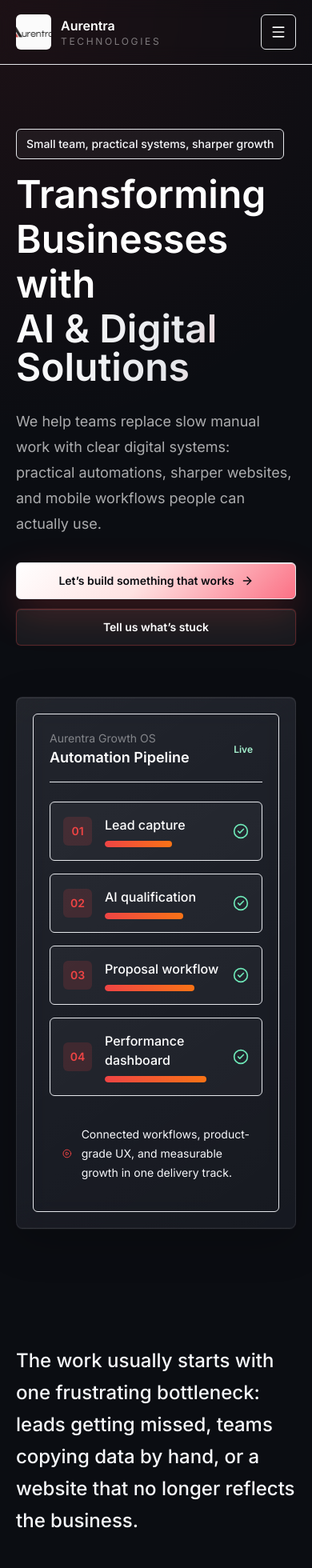
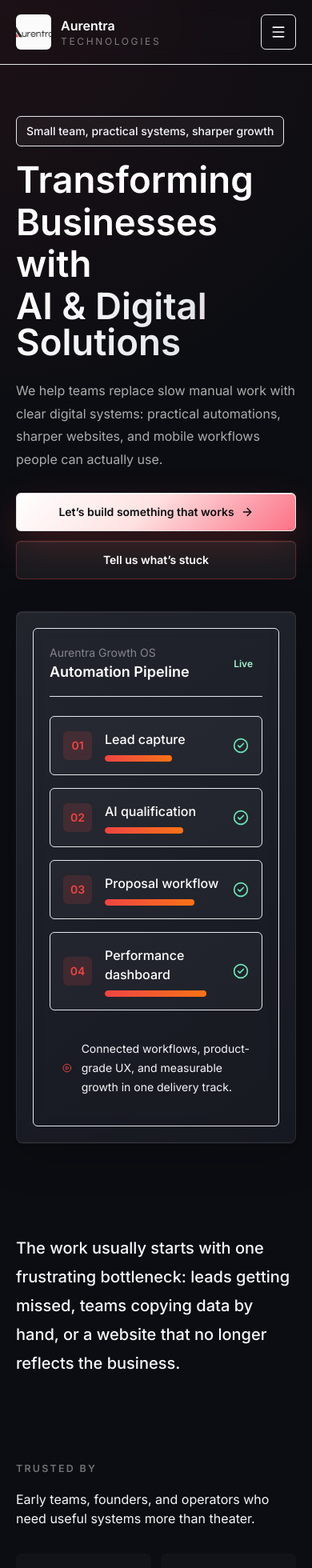
Before and after one commit to Akhils696/Aurentra, a Next.js app: page / in a window 390 px wide. Shown: the top 1960 px of the page at 80% size. Built offline with nearby package versions, Linux system fonts and the light colour scheme.

Commit message:
feat: improve mobile-first responsiveness and interaction polish

```diff
--- a/app/page.tsx
+++ b/app/page.tsx
@@ -18,18 +18,18 @@ export default function Home() {
   return (
     <>
       <HeroParallax>
-        <Container className="grid items-center gap-16 lg:grid-cols-[1.12fr_0.88fr]">
+        <Container className="grid items-center gap-10 sm:gap-16 lg:grid-cols-[1.12fr_0.88fr]">
           <MotionReveal>
             <div>
               <p className="mb-5 inline-flex rounded-md border border-white/12 bg-white/[0.045] px-3 py-2 text-sm font-medium text-white/72">
                 Small team, practical systems, sharper growth
               </p>
               <HeroTitle />
-              <p className="body-copy mt-7 max-w-xl text-lg">
+              <p className="body-copy mt-6 max-w-xl text-base sm:mt-7 sm:text-lg">
                 We help teams replace slow manual work with clear digital systems: practical automations, sharper websites, and mobile workflows people can actually use.
               </p>
               <MotionScaleIn delay={0.45}>
-                <div className="mt-8 flex flex-col gap-3 sm:flex-row">
+                <div className="mt-7 flex flex-col gap-3 sm:mt-8 sm:flex-row">
                   <Button href="/contact">
                     Let’s build something that works <ArrowRight aria-hidden className="ml-2 size-4" />
                   </Button>
@@ -51,9 +51,9 @@ export default function Home() {
 
       <SectionDivider />
 
-      <section className="py-16">
+      <section className="py-12 sm:py-16">
         <Container>
-          <p className="max-w-3xl text-2xl font-medium leading-10 text-white/78">
+          <p className="max-w-3xl text-xl font-medium leading-9 text-white/78 sm:text-2xl sm:leading-10">
             The work usually starts with one frustrating bottleneck: leads getting missed, teams copying data by hand, or a website that no longer reflects the business.
           </p>
         </Container>
@@ -69,7 +69,7 @@ export default function Home() {
 
       <SectionDivider />
 
-      <section className="py-20 sm:py-24">
+      <section className="py-16 sm:py-24">
         <Container>
           <div className="grid gap-12 lg:grid-cols-[0.42fr_0.58fr] lg:items-center">
             <SectionHeading
@@ -84,7 +84,7 @@ export default function Home() {
 
       <SectionDivider />
 
-      <section className="section-depth py-24 sm:py-28">
+      <section className="section-depth py-20 sm:py-28">
         <Container>
           <p className="quiet-label mb-8 max-w-xl font-semibold">How we turn that into momentum</p>
           <div className="mb-12 grid gap-8 md:grid-cols-[0.72fr_0.28fr] md:items-end">
--- a/components/home/hero-parallax.tsx
+++ b/components/home/hero-parallax.tsx
@@ -7,11 +7,11 @@ export function HeroParallax({ children }: { children: React.ReactNode }) {
   const ref = useRef<HTMLElement | null>(null);
   const prefersReducedMotion = useReducedMotion();
   const { scrollYProgress } = useScroll({ target: ref, offset: ["start start", "end start"] });
-  const y = useTransform(scrollYProgress, [0, 1], [0, 34]);
+  const y = useTransform(scrollYProgress, [0, 1], [0, 22]);
   const opacity = useTransform(scrollYProgress, [0, 1], [1, 0.72]);
 
   return (
-    <section ref={ref} className="relative overflow-hidden py-20 sm:py-24 lg:py-28">
+    <section ref={ref} className="relative overflow-hidden py-16 sm:py-24 lg:py-28">
       <motion.div
         aria-hidden
         className="absolute inset-x-0 top-0 -z-10 h-2/3 bg-[radial-gradient(circle_at_50%_20%,rgba(239,68,68,0.13),transparent_42%)]"
--- a/components/home/hero-title.tsx
+++ b/components/home/hero-title.tsx
@@ -8,8 +8,8 @@ export function HeroTitle() {
   const prefersReducedMotion = useReducedMotion();
 
   return (
-    <h1 className="premium-heading max-w-5xl text-5xl font-semibold text-white sm:text-6xl lg:text-7xl">
-      <span className="inline-flex flex-wrap gap-x-4 gap-y-2">
+    <h1 className="premium-heading max-w-5xl text-[2.85rem] font-semibold leading-[0.98] text-white sm:text-6xl lg:text-7xl">
+      <span className="inline-flex flex-wrap gap-x-3 gap-y-2 sm:gap-x-4">
         {words.map((word, index) => (
           <motion.span
             key={word}
--- a/components/ui/button.tsx
+++ b/components/ui/button.tsx
@@ -36,7 +36,7 @@ export function Button({ href, children, variant = "primary", className, type =
   }
 
   const classes = cn(
-    "motion-button button-sweep group relative inline-flex min-h-11 items-center justify-center overflow-hidden rounded-md px-5 py-3 text-sm font-semibold transition duration-300 ease-in-out hover:-translate-y-0.5 hover:scale-[1.02] focus:outline-none focus:ring-2 focus:ring-aurora focus:ring-offset-2 focus:ring-offset-ink active:scale-[0.99]",
+    "motion-button button-sweep group relative inline-flex min-h-12 items-center justify-center overflow-hidden rounded-md px-5 py-3 text-center text-sm font-semibold transition duration-300 ease-in-out hover:-translate-y-0.5 hover:scale-[1.02] focus:outline-none focus:ring-2 focus:ring-aurora focus:ring-offset-2 focus:ring-offset-ink active:scale-[0.99] sm:min-h-11",
     variant === "primary" && "border border-white/18 bg-[linear-gradient(135deg,#ffffff_0%,#fee2e2_46%,#fb7185_100%)] text-ink shadow-[inset_0_1px_0_rgba(255,255,255,0.7),0_18px_48px_rgba(239,68,68,0.22)] hover:shadow-[inset_0_1px_0_rgba(255,255,255,0.85),0_22px_62px_rgba(239,68,68,0.32)]",
     variant === "secondary" && "border border-aurora/30 bg-white/[0.055] text-white shadow-[inset_0_1px_0_rgba(255,255,255,0.08),0_0_0_1px_rgba(255,255,255,0.025)] hover:border-aurora/70 hover:bg-aurora/12 hover:shadow-[0_0_34px_rgba(239,68,68,0.18)]",
     variant === "ghost" && "text-white/80 hover:bg-white/8 hover:text-white",
--- a/components/ui/parallax-card.tsx
+++ b/components/ui/parallax-card.tsx
@@ -7,10 +7,10 @@ export function ParallaxCard({ children, offset = 16 }: { children: React.ReactN
   const ref = useRef<HTMLDivElement | null>(null);
   const prefersReducedMotion = useReducedMotion();
   const { scrollYProgress } = useScroll({ target: ref, offset: ["start end", "end start"] });
-  const y = useTransform(scrollYProgress, [0, 1], [offset, -offset]);
+  const y = useTransform(scrollYProgress, [0, 1], [offset * 0.65, -offset * 0.65]);
 
   return (
-    <motion.div ref={ref} style={prefersReducedMotion ? undefined : { y }}>
+    <motion.div ref={ref} className="motion-reduce:transform-none" style={prefersReducedMotion ? undefined : { y }}>
       {children}
     </motion.div>
   );
```
